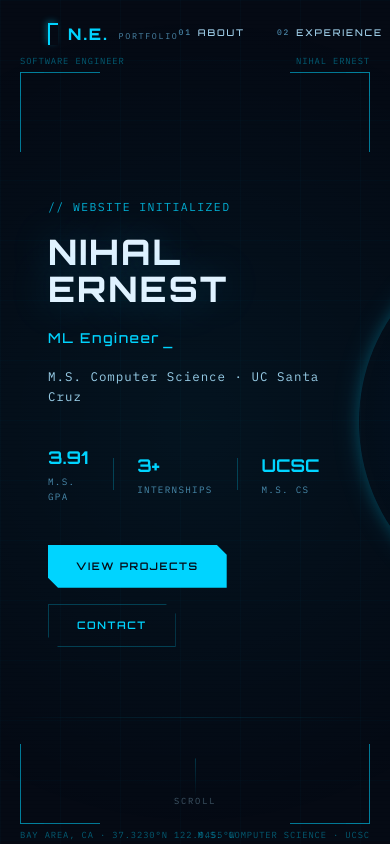
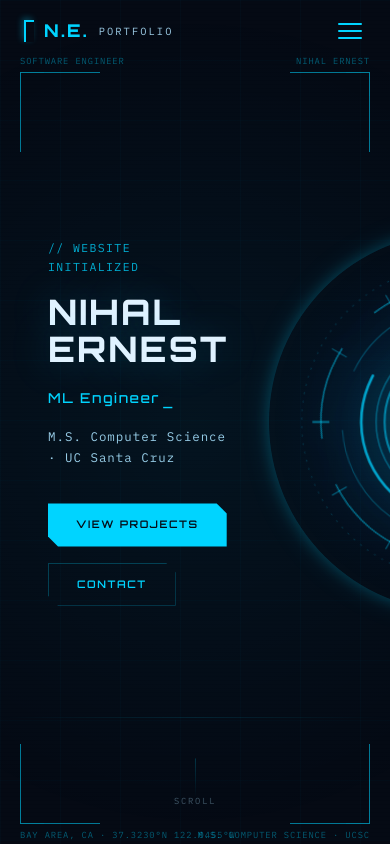
Before and after one commit to NihalErnest89/NihalErnest89.github.io, a React (Vite) app: page / in a window 390 px wide. Shown: the top 844 px of the page. Built offline with nearby package versions, Linux system fonts and the light colour scheme.

Commit message:
improved usability

```diff
--- a/src/components/Experience.css
+++ b/src/components/Experience.css
@@ -67,8 +67,8 @@
 
 .exp-period {
   font-family: var(--font-mono);
-  font-size: 0.65rem;
-  color: var(--text-muted);
+  font-size: 0.82rem;
+  color: var(--text-secondary);
   letter-spacing: 0.06em;
   white-space: nowrap;
   padding-top: 2px;
--- a/src/components/Hero.jsx
+++ b/src/components/Hero.jsx
@@ -257,13 +257,7 @@ function HeroContent({ power, onReactorClick }) {
             {cv && <span className="hero-cursor">_</span>}
           </div>
           <p className={`hero-tagline ${cv ? 'visible' : ''}`}>{resumeData.tagline}</p>
-          <div className={`hero-stats ${cv ? 'visible' : ''}`}>
-            <div className="stat"><span className="stat-val">3.91</span><span className="stat-label">M.S. GPA</span></div>
-            <div className="stat-divider" />
-            <div className="stat"><span className="stat-val">3+</span><span className="stat-label">INTERNSHIPS</span></div>
-            <div className="stat-divider" />
-            <div className="stat"><span className="stat-val">UCSC</span><span className="stat-label">M.S. CS</span></div>
-          </div>
+
           <div className={`hero-ctas ${cv ? 'visible' : ''}`}>
             <a href="#projects" className="btn-primary">VIEW PROJECTS</a>
             <a href="#contact" className="btn-ghost">CONTACT</a>
--- a/src/components/Navbar.css
+++ b/src/components/Navbar.css
@@ -38,7 +38,7 @@
 
 .nav-logo-text {
   font-family: var(--font-display);
-  font-size: 1rem;
+  font-size: 1.1rem;
   font-weight: 800;
   color: var(--accent);
   letter-spacing: 0.12em;
@@ -47,8 +47,8 @@
 
 .nav-logo-sub {
   font-family: var(--font-mono);
-  font-size: 0.52rem;
-  color: var(--text-muted);
+  font-size: 0.65rem;
+  color: var(--text-secondary);
   letter-spacing: 0.2em;
   padding-top: 2px;
 }
@@ -62,7 +62,7 @@
 
 .nav-link {
   font-family: var(--font-display);
-  font-size: 0.58rem;
+  font-size: 0.72rem;
   font-weight: 500;
   letter-spacing: 0.2em;
   color: var(--text-secondary);
@@ -77,7 +77,7 @@
 
 .nav-link-index {
   font-family: var(--font-mono);
-  font-size: 0.5rem;
+  font-size: 0.62rem;
   color: var(--text-muted);
   transition: color 0.2s;
 }
@@ -127,7 +127,114 @@
 
 .nav-status-text {
   font-family: var(--font-mono);
-  font-size: 0.55rem;
+  font-size: 0.68rem;
   letter-spacing: 0.14em;
-  color: rgba(0, 255, 136, 0.6);
+  color: rgba(0, 255, 136, 0.7);
 }
+
+/* ── Hamburger (mobile only) ── */
+.nav-hamburger {
+  display: none;
+  flex-direction: column;
+  gap: 5px;
+  background: none;
+  border: none;
+  cursor: pointer;
+  padding: 4px;
+}
+
+.nav-ham-line {
+  display: block;
+  width: 24px;
+  height: 2px;
+  background: var(--accent);
+  border-radius: 1px;
+  transition: transform 0.25s, opacity 0.25s;
+}
+
+/* ── Mobile drawer ── */
+.nav-drawer {
+  position: fixed;
+  top: 0;
+  left: 0;
+  bottom: 0;
+  width: 280px;
+  z-index: 200;
+  background: rgba(5, 10, 20, 0.97);
+  backdrop-filter: blur(20px);
+  border-right: 1px solid rgba(0, 212, 255, 0.2);
+  transform: translateX(-100%);
+  transition: transform 0.3s ease;
+}
+
+.nav-drawer--open {
+  transform: translateX(0);
+}
+
+.nav-drawer-inner {
+  display: flex;
+  flex-direction: column;
+  padding: 80px 32px 40px;
+  gap: 8px;
+  height: 100%;
+}
+
+.nav-drawer-link {
+  font-family: var(--font-display);
+  font-size: 1rem;
+  font-weight: 600;
+  letter-spacing: 0.18em;
+  color: var(--text-secondary);
+  text-decoration: none;
+  display: flex;
+  align-items: center;
+  gap: 12px;
+  padding: 12px 0;
+  border-bottom: 1px solid rgba(0, 212, 255, 0.08);
+  transition: color 0.2s;
+}
+
+.nav-drawer-link:hover {
+  color: var(--accent);
+}
+
+.nav-drawer-index {
+  font-family: var(--font-mono);
+  font-size: 0.7rem;
+  color: var(--text-muted);
+}
+
+.nav-drawer-status {
+  display: flex;
+  align-items: center;
+  gap: 8px;
+  margin-top: auto;
+  padding-top: 24px;
+}
+
+.nav-drawer-backdrop {
+  position: fixed;
+  inset: 0;
+  z-index: 199;
+  background: rgba(0, 0, 0, 0.5);
+}
+
+/* ── Responsive ── */
+@media (max-width: 768px) {
+  .navbar {
+    padding: 16px 24px;
+  }
+
+  .navbar.scrolled {
+    padding: 12px 24px;
+  }
+
+  .nav-links,
+  .nav-status {
+    display: none;
+  }
+
+  .nav-hamburger {
+    display: flex;
+  }
+}
--- a/src/components/Navbar.jsx
+++ b/src/components/Navbar.jsx
@@ -12,6 +12,7 @@ const links = [
 export default function Navbar() {
   const [scrolled, setScrolled] = useState(false);
   const [active, setActive] = useState('');
+  const [menuOpen, setMenuOpen] = useState(false);
 
   useEffect(() => {
     const onScroll = () => setScrolled(window.scrollY > 40);
@@ -19,7 +20,13 @@ export default function Navbar() {
     return () => window.removeEventListener('scroll', onScroll);
   }, []);
 
+  const closeMenu = (href) => {
+    setActive(href);
+    setMenuOpen(false);
+  };
+
   return (
+    <>
       <nav className={`navbar ${scrolled ? 'scrolled' : ''}`}>
         <a href="#home" className="nav-logo">
           <span className="nav-logo-bracket" />
@@ -45,6 +52,35 @@ export default function Navbar() {
           <span className="nav-status-dot" />
           <span className="nav-status-text">AVAILABLE FOR HIRE</span>
         </div>
+
+        <button className="nav-hamburger" onClick={() => setMenuOpen(o => !o)} aria-label="Menu">
+          <span className={`nav-ham-line ${menuOpen ? 'open' : ''}`} />
+          <span className={`nav-ham-line ${menuOpen ? 'open' : ''}`} />
+          <span className={`nav-ham-line ${menuOpen ? 'open' : ''}`} />
+        </button>
       </nav>
+
+      {/* Mobile drawer */}
+      <div className={`nav-drawer ${menuOpen ? 'nav-drawer--open' : ''}`}>
+        <div className="nav-drawer-inner">
+          {links.map((l, i) => (
+            <a
+              key={l.label}
+              href={l.href}
+              className="nav-drawer-link"
+              onClick={() => closeMenu(l.href)}
+            >
+              <span className="nav-drawer-index">0{i+1}</span>
+              {l.label}
+            </a>
+          ))}
+          <div className="nav-drawer-status">
+            <span className="nav-status-dot" />
+            <span className="nav-status-text">AVAILABLE FOR HIRE</span>
+          </div>
+        </div>
+      </div>
+      {menuOpen && <div className="nav-drawer-backdrop" onClick={() => setMenuOpen(false)} />}
+    </>
   );
 }
--- a/src/components/Projects.css
+++ b/src/components/Projects.css
@@ -26,8 +26,8 @@
 
 .project-period {
   font-family: var(--font-mono);
-  font-size: 0.62rem;
-  color: var(--text-muted);
+  font-size: 0.82rem;
+  color: var(--text-secondary);
   letter-spacing: 0.06em;
 }
 
```
Lines whose indentation alone changed are shown as unchanged.
